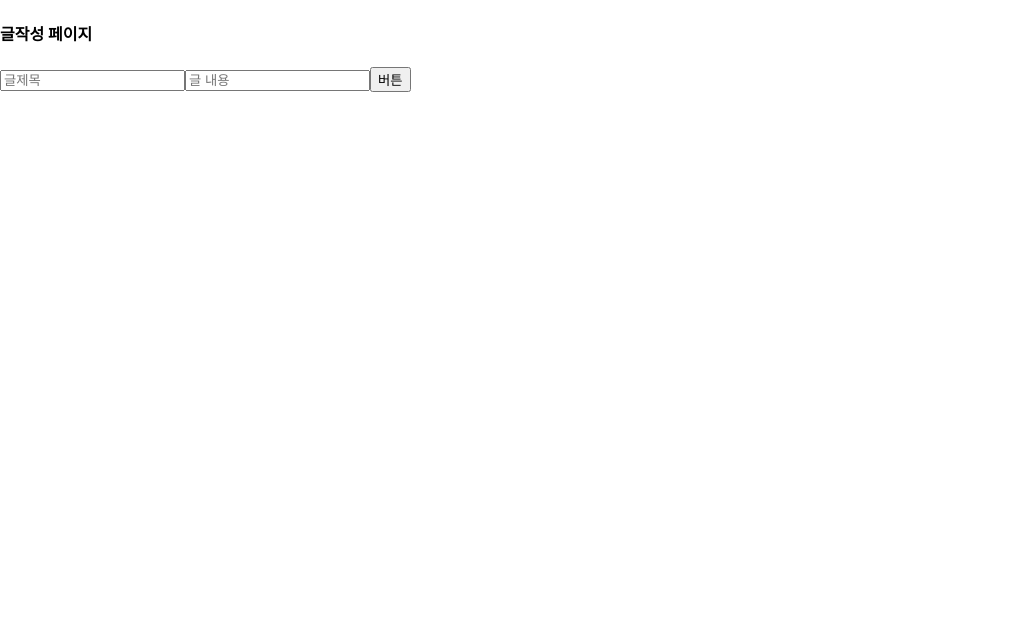
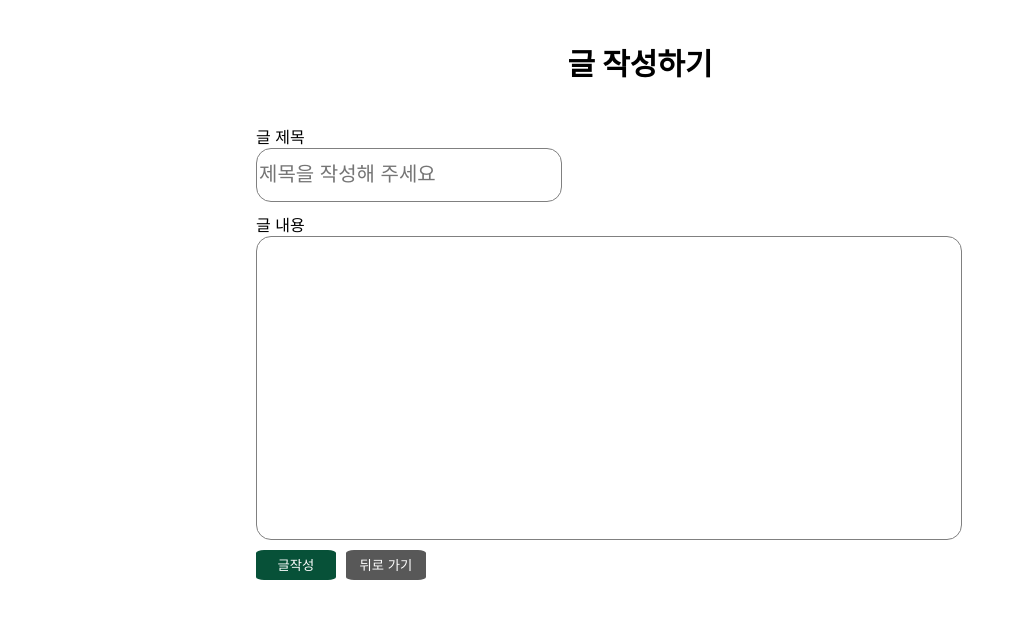
Before and after one commit to kongchip/nextJs_practice, a Next.js app in the folder forum/: page /write in a window 1280 px wide. Shown: the top 618 px of the page, without its empty margins (0-1025 px from the left). Built offline with nearby package versions, Linux system fonts and the light colour scheme.

Commit message:
post handler 예외 처리

```diff
--- a/forum/app/globals.css
+++ b/forum/app/globals.css
@@ -32,3 +32,51 @@ body {
   margin-right: 20px;
   height: 30px;
 }
+
+.write-container {
+  height: 300px;
+  width: 200px;
+  margin-left: 20%;
+}
+
+.write-title {
+  height: 50px;
+  width: 300px;
+  font-size: 20px;
+  margin-bottom: 10px;
+  border-radius: 15px;
+  border: 1px solid gray;
+}
+
+.write-content {
+  height: 300px;
+  width: 700px;
+  font-size: 20px;
+  margin-bottom: 10px;
+  border-radius: 15px;
+  border: 1px solid gray;
+}
+
+.postBtn {
+  height: 30px;
+  width: 80px;
+  background-color: rgb(7, 81, 56);
+  border: 0px;
+  border-radius: 10%;
+  color: white;
+  margin-right: 10px;
+}
+
+.backBtn {
+  height: 30px;
+  width: 80px;
+  background-color: rgb(88, 88, 88);
+  border: 0px;
+  border-radius: 10%;
+  color: white;
+}
+
+.write-page {
+  text-align: center;
+  font-size: 30px;
+}
--- a/forum/app/list/page.js
+++ b/forum/app/list/page.js
@@ -15,6 +15,9 @@ export default async function List() {
           <p>{result[i].content}</p>
         </div>
       ))}
+      <Link href={'/write'}>
+        <button className="choice-btn">글작성</button>
+      </Link>
     </div>
   );
 }
--- a/forum/app/page.js
+++ b/forum/app/page.js
@@ -16,8 +16,8 @@ export default async function Home() {
       <Link href={'/api/data'}>
         <button className="choice-btn">현재시간 확인하기</button>
       </Link>
-      <Link href={'/write'}>
-        <button className="choice-btn">게시글 작성하기</button>
+      <Link href={'/list'}>
+        <button className="choice-btn">게시글 보러가기</button>
       </Link>
     </div>
   );
--- a/forum/app/write/page.js
+++ b/forum/app/write/page.js
@@ -1,11 +1,24 @@
+'use client';
+
+import Link from 'next/link';
+import { useRouter } from 'next/navigation';
+
 export default function Write() {
+  let router = useRouter();
   return (
     <div>
-      <h4>글작성 페이지</h4>
-      <form action="/api/test" method="POST">
-        <input name="title" type="text" placeholder="글제목" />
-        <input name="content" type="text" placeholder="글 내용" />
-        <button type="submit">버튼</button>
+      <h4 className="write-page">글 작성하기</h4>
+      <form action="/api/post" method="POST" className="write-container">
+        <div>글 제목</div>
+        <input className="write-title" name="title" type="text" placeholder="제목을 작성해 주세요" />
+        <div>글 내용</div>
+        <input className="write-content" name="content" type="text" placeholder="" />
+        <button className="postBtn" type="submit">
+          글작성
+        </button>
+        <Link href="/list">
+          <button className="backBtn">뒤로 가기</button>
+        </Link>
       </form>
     </div>
   );
--- a/forum/pages/api/data.js
+++ b/forum/pages/api/data.js
@@ -1,4 +1,4 @@
-export default async function handler(요청, 응답) {
+export default async function handler(req, res) {
   let a = new Date();
-  응답.status(200).json(a);
+  res.status(200).json(a);
 }
--- a/forum/pages/api/list.js
+++ b/forum/pages/api/list.js
@@ -1,7 +1,7 @@
 import { connectDB } from '@/util/database.js';
 
-export default async function handler(요청, 응답) {
+export default async function handler(req, res) {
   const db = (await connectDB).db('forum');
   let result = await db.collection('post').find().toArray();
-  응답.status(200).json(result);
+  res.status(200).json(result);
 }
--- a/forum/pages/api/test.js
+++ b/forum/pages/api/post.js
@@ -2,6 +2,9 @@ import { connectDB } from '@/util/database.js';
 
 export default async function handler(req, res) {
   if (req.method === 'POST') {
+    if (req.body.title === '' || req.body.title === '') {
+      return res.status(500).json('글 제목 혹은 글 내용이 공백입니다.');
+    }
     const db = (await connectDB).db('forum');
     let result = await db.collection('post').insertOne(req.body);
     return res.redirect(302, `/list`);
```
